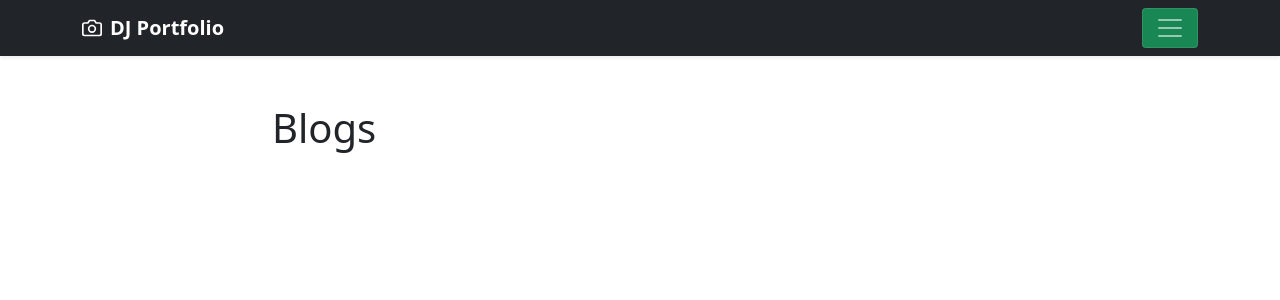
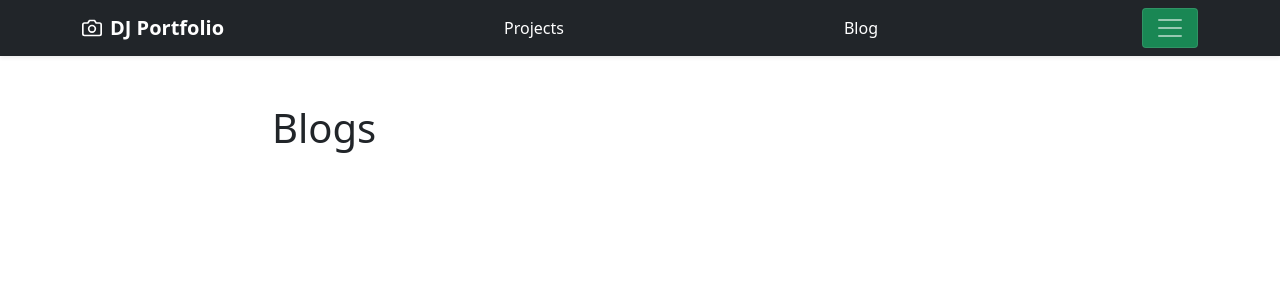
Before and after one commit to abyabrkal/djportfolio, a Django app: page /blog/ in a window 1280 px wide. Shown: the top 300 px of the page. Run offline with Django 3.2, Linux system fonts and the light colour scheme; data that the repository does not hold is empty.

Commit message:
Blog templates are completed.

```diff
--- a/projects/templates/projects/base.html
+++ b/projects/templates/projects/base.html
@@ -15,7 +15,7 @@
           <div class="row">
             <div class="col-sm-8 col-md-7 py-4">
               <h4 class="text-white">About</h4>
-              <p class="text-muted">DJ Portfolio. A portfolio app made in Django and Python, showing off projects. And more coming soon.</p>
+              <p class="text-muted">DJ Portfolio. A portfolio app made in Django and Python, showing off projects and blogs. And more coming soon.</p>
             </div>
             <div class="col-sm-4 offset-md-1 py-4">
               <h4 class="text-white">Contact</h4>
@@ -34,9 +34,13 @@
             <svg xmlns="http://www.w3.org/2000/svg" width="20" height="20" fill="none" stroke="currentColor" stroke-linecap="round" stroke-linejoin="round" stroke-width="2" aria-hidden="true" class="me-2" viewBox="0 0 24 24"><path d="M23 19a2 2 0 0 1-2 2H3a2 2 0 0 1-2-2V8a2 2 0 0 1 2-2h4l2-3h6l2 3h4a2 2 0 0 1 2 2z"/><circle cx="12" cy="13" r="4"/></svg>
             <strong>DJ Portfolio</strong>
           </a>
+          <a class="nav-link text-white text-decoration-none" href="{% url 'projects:all_projects' %}">Projects</a>
+          <a class="nav-link text-white text-decoration-none" href="{% url 'blog_index' %}">Blog</a>
+
           <button class="navbar-toggler bg-success" type="button" data-bs-toggle="collapse" data-bs-target="#navbarHeader" aria-controls="navbarHeader" aria-expanded="false" aria-label="Toggle navigation">
             <span class="navbar-toggler-icon"></span>
           </button>
+
         </div>
       </div>
     </header>
--- a/projects/urls.py
+++ b/projects/urls.py
@@ -6,5 +6,5 @@ app_name = 'projects'
 
 urlpatterns = [
     path('', views.all_projects, name='all_projects'),
-    path('<int:pk>', views.project_detail, name="project_detail"),
+    path('<int:pk>/', views.project_detail, name="project_detail"),
 ]
```
